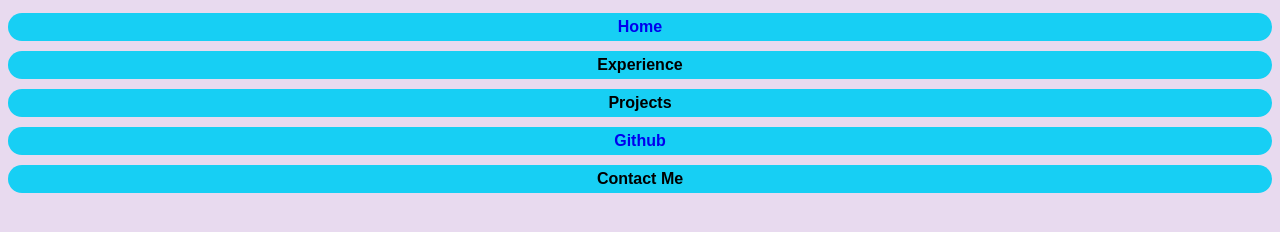
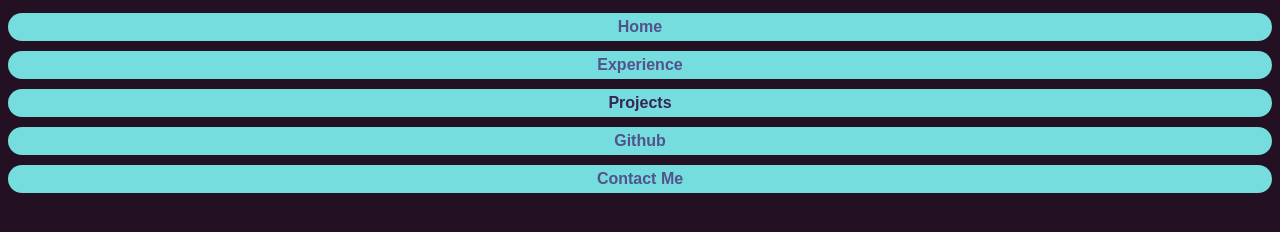
Before and after one commit to bradley-cantrell/Portfolio, a plain HTML site: page index.html in a window 1280 px wide. Drawn offline with Linux system fonts and the light colour scheme.

Commit message:
updating styles

```diff
--- a/index.html
+++ b/index.html
@@ -7,11 +7,11 @@
 
         <header class="group">
             <ul class="nav group">
-                <li><a href="index.html">Home</a></li>
-                <li>Experience</li>
-                <li>Projects</li>
-                <li><a href="https://github.com/bradley-cantrell">Github</a></li>
-                <li>Contact Me</li>
+                <a href="index.html"><li>Home</li></a>
+                <a href="#"><li>Experience</li></a>
+                <a href=""><li>Projects</li></a>
+                <a href="https://github.com/bradley-cantrell"><li>Github</li></a>
+                <a href="#"><li>Contact Me</li></a>
             </ul>
         </header>
 
--- a/styles.css
+++ b/styles.css
@@ -1,13 +1,18 @@
 /***** General Styles *******/
 html {
-    background-color: #E8DAEF;
+    background-color: #231123;
     font-family: Arial, Helvetica, sans-serif;
     font-weight: bold;
 }
 
 a {
     text-decoration: none;
+    color: #52528c;
+}
 
+a:visited {
+
+    color: #372554;
 }
 
 a:hover {
@@ -15,6 +20,8 @@ a:hover {
     font-weight: bold;
     color: white;
 }
+
+
 
 /***** Header Styles ******/
 
@@ -45,7 +52,7 @@ li {
     width: 100%;
     display: block;
     margin: 5px 0px;
-    background-color:#17CFF4;
+    background-color:#75DDDD;
     border-radius: 15px;
     padding-top: 5px;
     padding-bottom: 5px;
@@ -54,7 +61,7 @@ li {
 }
 
 li:hover {
-    box-shadow: -2px 5px darkorchid;
+    box-shadow: -2px 5px #613F75;
 }
 
 /***** Body Styles *****/
```
